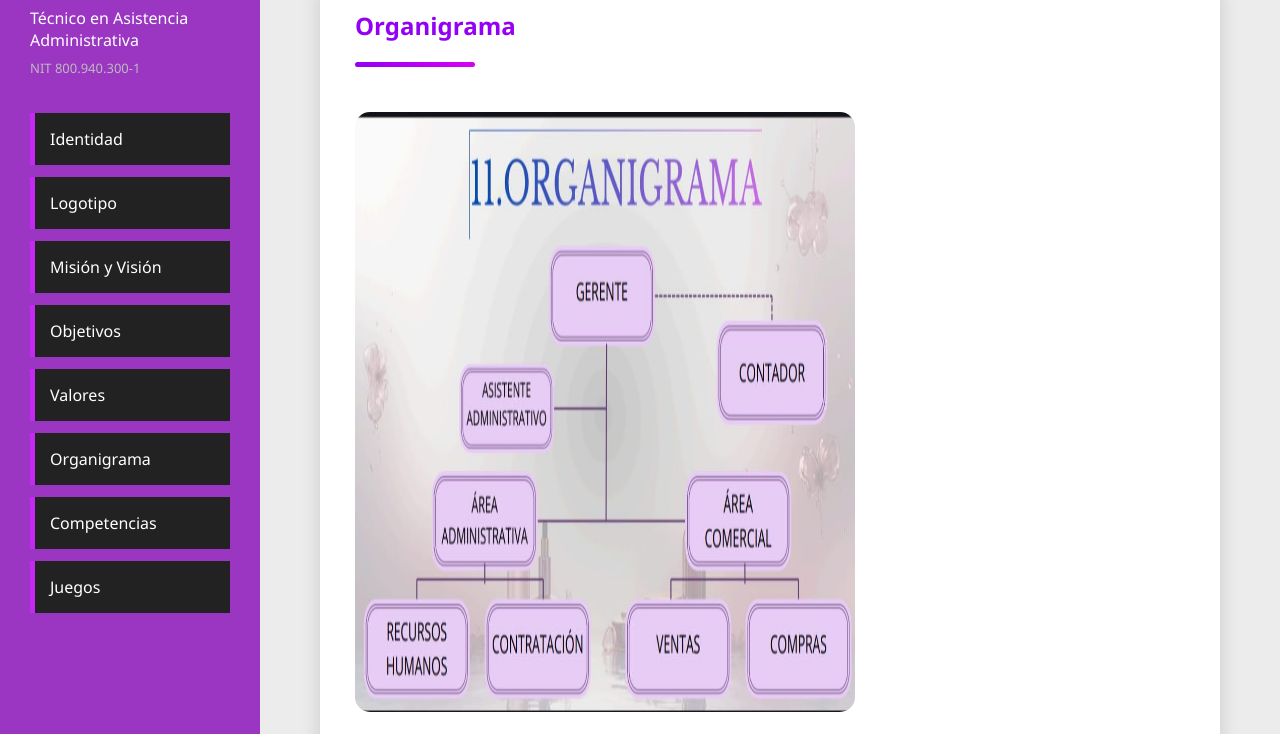
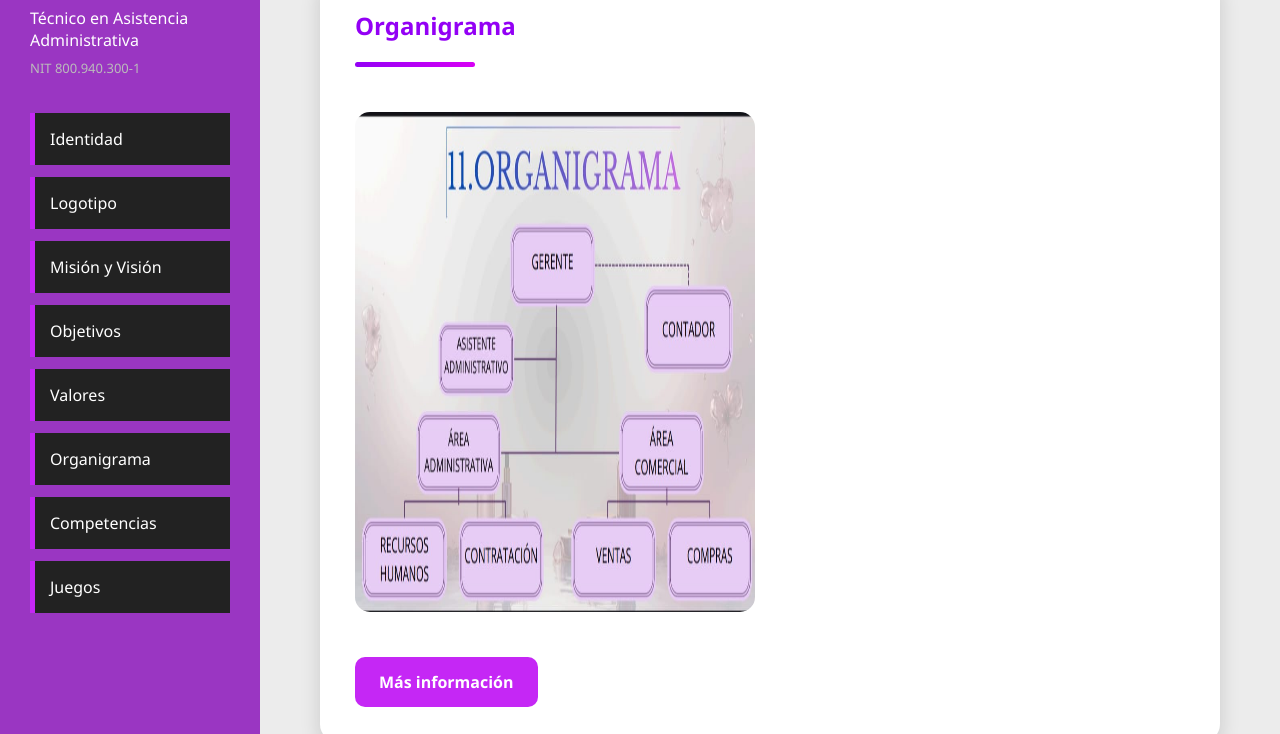
Before and after one commit to JKZOMBER72/VAYPE, a plain HTML site: page diapositiva6.html in a window 1280 px wide. Shown: the part 66-800 px from the top of the page. Drawn offline with Linux system fonts and the light colour scheme.

Commit message:
diapositiva6.html

```diff
--- a/diapositiva6.html
+++ b/diapositiva6.html
@@ -34,7 +34,7 @@
             <div class="linea"></div>
 
             <p>
-         <img src="organigrama.jpeg" alt="Girl in a jacket" width="500" height="600">
+         <img src="organigrama.jpeg" alt="Girl in a jacket" width="400" height="500">
             </p>
 
             <a href="index.html" class="boton">Más información</a>
```
